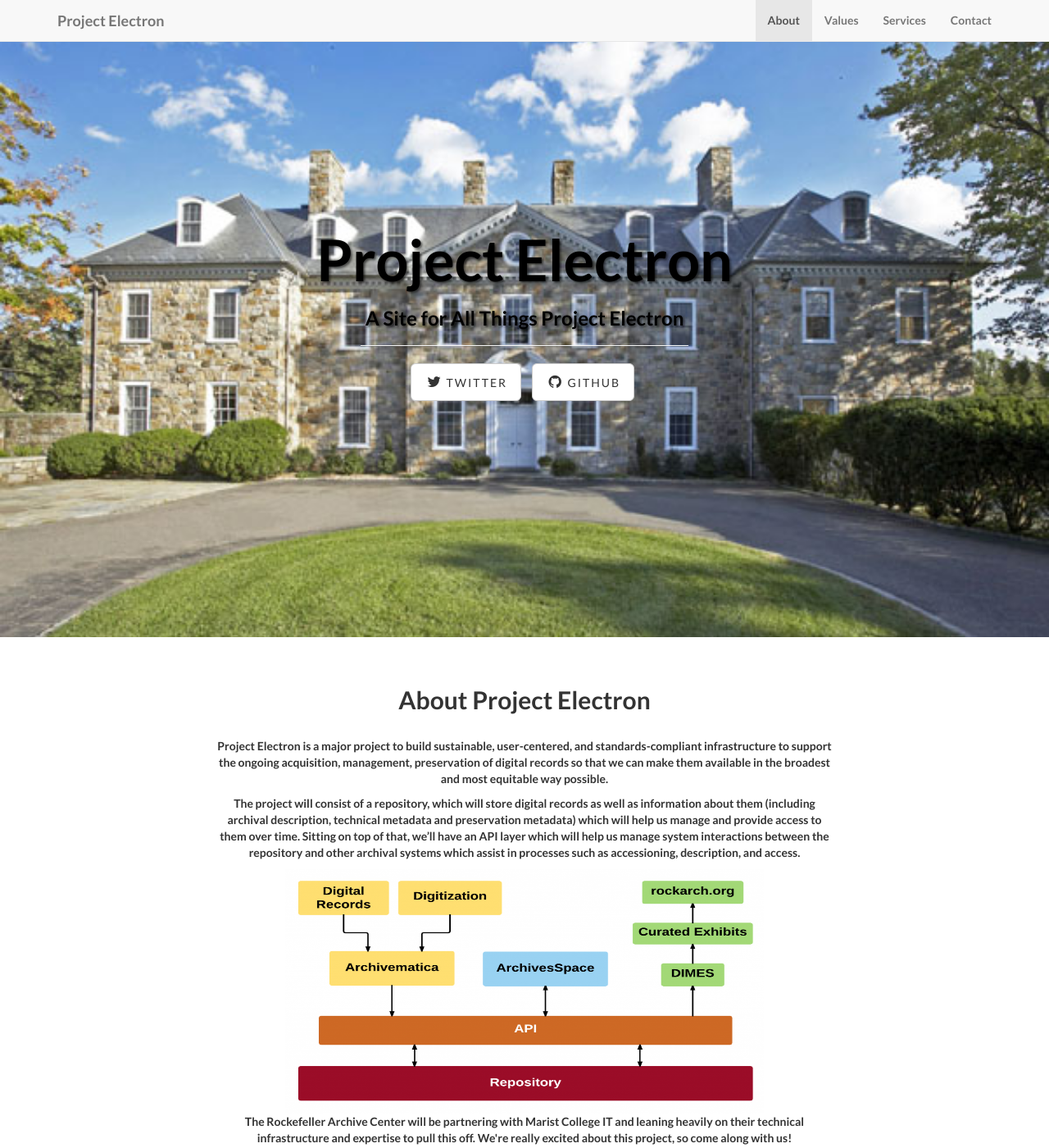
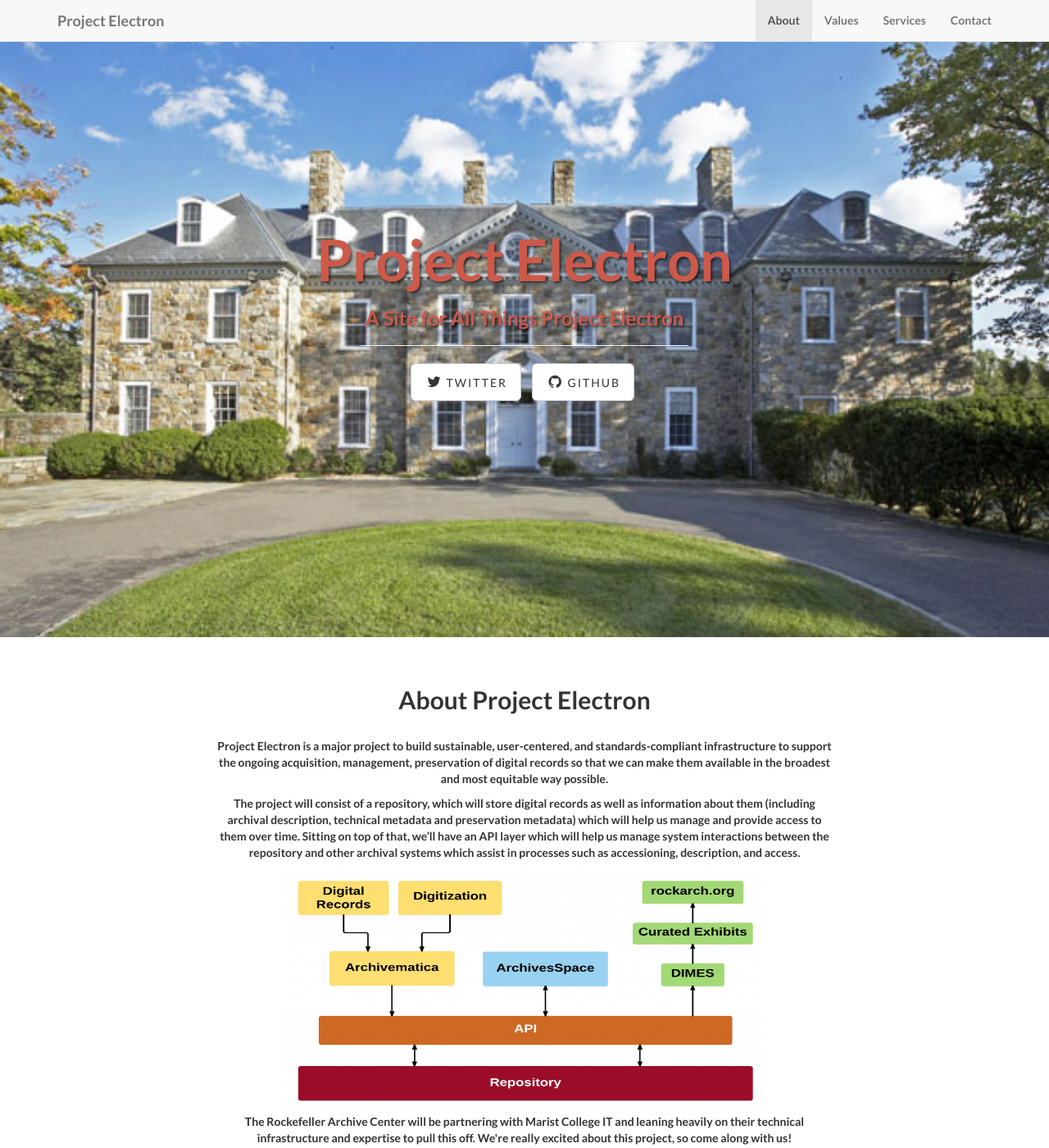
Before and after one commit to RockefellerArchiveCenter/project_electron, a Jekyll site: the page built from index.html, in a window 1280 px wide and 1400 px high. Shown: the whole window at 82% size. Built offline with Jekyll 4.4.1, drawn with Linux system fonts in a browser that asks for light colours.

Commit message:
Changing intro font color

```diff
--- a/css/landing-page.css
+++ b/css/landing-page.css
@@ -30,7 +30,7 @@ h6 {
     padding-top: 50px; /* If you're making other pages, make sure there is 50px of padding to make sure the navbar doesn't overlap content! */
     padding-bottom: 50px;
     text-align: center;
-    color: #000000;
+    color: #CD594A;
     background: url(../img/hillcrest.jpg) no-repeat center center;
     background-size: cover;
 }
```
